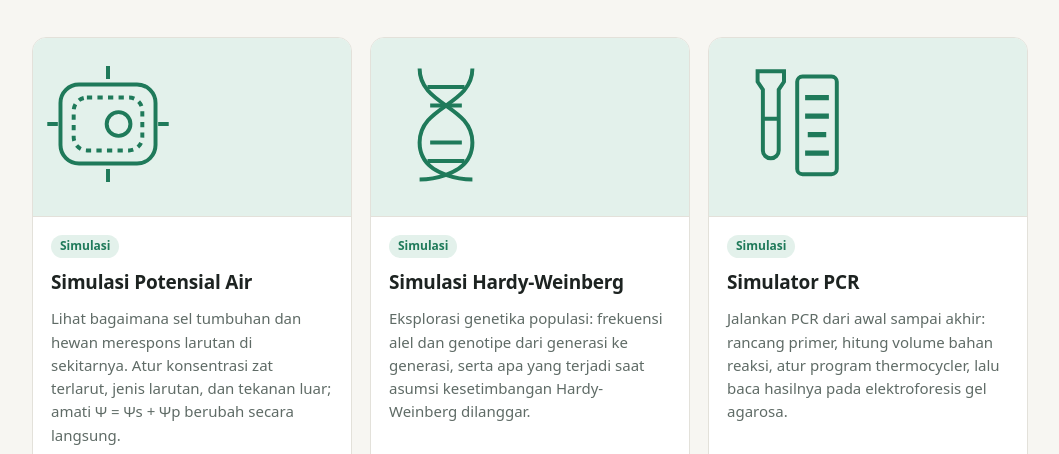
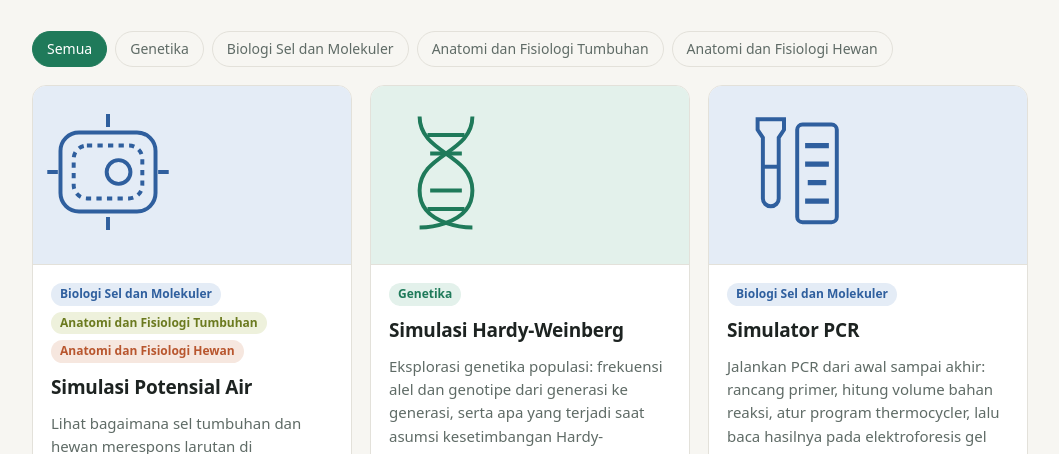
Before and after one commit to GregTendi/GregTendi.github.io, a plain HTML site: page index.html in a window 1280 px wide. Shown: the part 341-795 px from the top of the page, without its empty margins (110-1169 px from the left). Drawn offline with Linux system fonts and the light colour scheme.

Commit message:
Categorise simulations by biology topic with multi-topic filter
Co-Authored-By: Claude Opus 5.5 <noreply@anthropic.com>
Claude-Session: https://claude.ai/code/session_019RZB811HkLq9ouv2gdiNwo

```diff
--- a/index.html
+++ b/index.html
@@ -11,14 +11,14 @@
   :root{
     --bg:#f7f6f2; --card:#ffffff; --ink:#1d2321; --muted:#5f6b66; --line:#e3e1da;
     --accent:#1f7a5a; --accent-soft:#e3f1eb; --warm:#b8562e; --warm-soft:#f6e7df;
-    --blue:#2f5f9e; --blue-soft:#e4ecf6;
+    --blue:#2f5f9e; --blue-soft:#e4ecf6; --olive:#6b7a1f; --olive-soft:#eef1dc;
     --radius:14px;
   }
   @media (prefers-color-scheme: dark){
     :root{
       --bg:#141816; --card:#1c211f; --ink:#ecefed; --muted:#9aa6a0; --line:#2c3330;
       --accent:#4fbf93; --accent-soft:#1f3a30; --warm:#e08a63; --warm-soft:#3a281f;
-      --blue:#7aa6e0; --blue-soft:#1f2b3b;
+      --blue:#7aa6e0; --blue-soft:#1f2b3b; --olive:#b9c86a; --olive-soft:#2c321a;
     }
   }
   *{box-sizing:border-box}
@@ -39,12 +39,12 @@
     border:1px solid var(--line);background:var(--card);padding:7px 14px;border-radius:999px}
   .pill:hover{border-color:var(--ink)}
 
-  .filters{display:flex;flex-wrap:wrap;gap:8px;margin:18px 0 22px}
+  .filters{display:flex;flex-wrap:wrap;gap:8px;margin:4px 0 18px}
   .filters button{font:inherit;font-size:14px;cursor:pointer;border:1px solid var(--line);
     background:transparent;color:var(--muted);padding:6px 14px;border-radius:999px}
   .filters button.on{background:var(--accent);border-color:var(--accent);color:#fff}
 
-  .grid{display:grid;grid-template-columns:repeat(auto-fill,minmax(300px,1fr));gap:18px;padding:10px 0 40px}
+  .grid{display:grid;grid-template-columns:repeat(auto-fill,minmax(300px,1fr));gap:18px;padding:0 0 40px}
   .card{background:var(--card);border:1px solid var(--line);border-radius:var(--radius);
     overflow:hidden;display:flex;flex-direction:column;transition:transform .15s,box-shadow .15s}
   .card:hover{transform:translateY(-2px);box-shadow:0 10px 28px -14px rgba(0,0,0,.25)}
@@ -54,7 +54,9 @@
   .body{padding:18px 18px 16px;display:flex;flex-direction:column;gap:10px;flex:1}
   .tags{display:flex;flex-wrap:wrap;gap:6px}
   .tag{font-size:12px;padding:2px 9px;border-radius:999px;background:var(--accent-soft);color:var(--accent);font-weight:600}
-  .tag.tool{background:var(--blue-soft);color:var(--blue)}
+  .tag.c-blue{background:var(--blue-soft);color:var(--blue)}
+  .tag.c-olive{background:var(--olive-soft);color:var(--olive)}
+  .tag.c-warm{background:var(--warm-soft);color:var(--warm)}
   .tag.wip{background:var(--warm-soft);color:var(--warm)}
   h3{margin:0;font-size:19px;letter-spacing:-.01em}
   .desc{margin:0;color:var(--muted);font-size:15px;flex:1}
@@ -83,6 +85,7 @@
     </div>
   </header>
 
+  <nav class="filters" id="filters" aria-label="Topik"></nav>
   <main class="grid" id="grid"></main>
 
 </div>
@@ -92,12 +95,21 @@
    EDIT DI SINI — tambah proyek baru cukup salin satu blok {...}
    - demo:   link live (GitHub Pages). Kosongkan "" kalau tidak ada.
    - image:  opsional, mis. "img/hardy-weinberg.png" (taruh di repo ini).
-   - category: "sim" (simulasi biologi) atau "tool" (alat/software; label biru)
+   - topics: satu atau lebih topik dari daftar TOPICS di bawah,
+             mis. ["gen", "cell"]. Topik pertama menentukan warna kartu.
    ========================================================= */
 const USER = "GregTendi";
+
+/* Daftar topik. Tambah topik baru di sini (kunci pendek: { id, en, warna }). */
+const TOPICS = {
+  gen:    { id: "Genetika",                       en: "Genetics",                     color: "green"  },
+  cell:   { id: "Biologi Sel dan Molekuler",      en: "Cell & Molecular Biology",     color: "blue"   },
+  plant:  { id: "Anatomi dan Fisiologi Tumbuhan", en: "Plant Anatomy & Physiology",   color: "olive"  },
+  animal: { id: "Anatomi dan Fisiologi Hewan",    en: "Animal Anatomy & Physiology",  color: "warm"   }
+};
 const PROJECTS = [
   {
-    category: "sim",
+    topics: ["cell", "plant", "animal"],
     title: { id: "Simulasi Potensial Air", en: "Water Potential Simulator" },
     desc: {
       id: "Lihat bagaimana sel tumbuhan dan hewan merespons larutan di sekitarnya. Atur konsentrasi zat terlarut, jenis larutan, dan tekanan luar; amati Ψ = Ψs + Ψp berubah secara langsung.",
@@ -108,7 +120,7 @@ const PROJECTS = [
     icon: "cell"
   },
   {
-    category: "sim",
+    topics: ["gen"],
     title: { id: "Simulasi Hardy-Weinberg", en: "Hardy-Weinberg Simulator" },
     desc: {
       id: "Eksplorasi genetika populasi: frekuensi alel dan genotipe dari generasi ke generasi, serta apa yang terjadi saat asumsi kesetimbangan Hardy-Weinberg dilanggar.",
@@ -119,7 +131,7 @@ const PROJECTS = [
     icon: "dna"
   },
   {
-    category: "sim",
+    topics: ["cell"],
     title: { id: "Simulator PCR", en: "PCR Simulator" },
     desc: {
       id: "Jalankan PCR dari awal sampai akhir: rancang primer, hitung volume bahan reaksi, atur program thermocycler, lalu baca hasilnya pada elektroforesis gel agarosa.",
@@ -130,7 +142,7 @@ const PROJECTS = [
     icon: "pcr"
   },
   {
-    category: "sim",
+    topics: ["gen"],
     title: { id: "Penyimpangan Semu Hukum Mendel", en: "Modified Mendelian Ratios" },
     desc: {
       id: "Pahami asal rasio epistasis, atavisme, komplementer, polimeri, dan alel ganda dari cara kerja produk gen dalam jalur biokimia, lengkap dengan papan Punnett dan editor jalur.",
@@ -141,7 +153,7 @@ const PROJECTS = [
     icon: "punnett"
   },
   {
-    category: "sim",
+    topics: ["gen", "cell"],
     title: { id: "Pautan Gen & Pindah Silang", en: "Gene Linkage & Crossing Over" },
     desc: {
       id: "Lihat pindah silang saat meiosis lewat animasi, simulasikan test-cross dan heterozigot × heterozigot, hitung jarak gen dari data anakan, sampai pemetaan tiga titik dengan koinsidensi dan interferensi.",
@@ -157,14 +169,12 @@ const PROJECTS = [
 const UI = {
   id: {
     title: "Simulasi Biologi Interaktif untuk OSN Biologi",
-    all: "Semua", sim: "Simulasi Biologi", tool: "Alat & Software",
-    tagSim: "Simulasi", tagTool: "Alat", wip: "Dalam pengembangan",
+    all: "Semua", wip: "Dalam pengembangan",
     demo: "Coba langsung", noDemo: "Tidak ada demo"
   },
   en: {
     title: "Interactive Biology Simulations for the Biology Olympiad (OSN)",
-    all: "All", sim: "Biology Simulations", tool: "Tools & Software",
-    tagSim: "Simulation", tagTool: "Tool", wip: "In progress",
+    all: "All", wip: "In progress",
     demo: "Try it live", noDemo: "No live demo"
   }
 };
@@ -179,7 +189,9 @@ const ICONS = {
   seq: `<svg viewBox="0 0 100 100" fill="none" stroke="currentColor" stroke-width="3"><path d="M10 30h50M30 50h55M18 70h48"/><path d="M8 88c8-20 12-20 16 0s8-30 14 0 10-14 14 0 8-24 14 0 10-10 14 0"/></svg>`,
   chart: `<svg viewBox="0 0 100 100" fill="none" stroke="currentColor" stroke-width="3"><path d="M10 88h82M10 88V10"/><path d="M18 70l18-16 14 10 20-28 16 10"/><path d="M28 40v20M48 30v26M68 22v20"/></svg>`
 };
-const TINTS = { sim:["var(--accent-soft)","var(--accent)"], tool:["var(--blue-soft)","var(--blue)"] };
+const TINTS = { green:["var(--accent-soft)","var(--accent)"], blue:["var(--blue-soft)","var(--blue)"],
+                olive:["var(--olive-soft)","var(--olive)"], warm:["var(--warm-soft)","var(--warm)"] };
+const topicColor = k => (TOPICS[k] && TINTS[TOPICS[k].color]) ? TOPICS[k].color : "green";
 
 /* ---------- render ---------- */
 let lang = (() => { try { const v = localStorage.getItem("lang"); return UI[v] ? v : "id"; } catch(e){ return "id"; } })();
@@ -195,10 +207,17 @@ function render(){
   document.querySelectorAll("[data-i18n]").forEach(el => el.textContent = t[el.dataset.i18n]);
   document.querySelectorAll(".lang button").forEach(b => b.classList.toggle("on", b.dataset.lang === lang));
 
+  /* tombol filter: hanya topik yang punya simulasi */
+  const used = Object.keys(TOPICS).filter(k => PROJECTS.some(p => (p.topics||[]).includes(k)));
+  if (filter !== "all" && !used.includes(filter)) filter = "all";
+  document.getElementById("filters").innerHTML = ["all", ...used].map(k =>
+    `<button data-f="${esc(k)}" class="${k===filter?"on":""}">${esc(k==="all" ? t.all : TOPICS[k][lang])}</button>`).join("");
+
   document.getElementById("grid").innerHTML = PROJECTS
-    .filter(p => filter === "all" || p.category === filter)
+    .filter(p => filter === "all" || (p.topics||[]).includes(filter))
     .map(p => {
-      const [bg, fg] = TINTS[p.category] || TINTS.sim;
+      const tps = (p.topics||[]).filter(k => TOPICS[k]);
+      const [bg, fg] = TINTS[topicColor(tps[0])];
       const demo = safeUrl(p.demo), img = safeUrl(p.image);
       const thumb = img
         ? `<img src="${img}" alt="" loading="lazy">`
@@ -208,7 +227,7 @@ function render(){
         <div class="thumb" style="background:${bg}">${thumb}</div>
         <div class="body">
           <div class="tags">
-            <span class="tag ${p.category==="tool"?"tool":""}">${p.category==="sim"?t.tagSim:t.tagTool}</span>
+            ${tps.map(k => `<span class="tag c-${topicColor(k)}">${esc(TOPICS[k][lang])}</span>`).join("")}
             ${p.wip ? `<span class="tag wip">${t.wip}</span>` : ""}
           </div>
           <h3>${esc(p.title[lang])}</h3>
@@ -225,6 +244,8 @@ function render(){
 document.addEventListener("click", e => {
   const l = e.target.closest("[data-lang]");
   if (l && UI[l.dataset.lang]){ lang = l.dataset.lang; try{ localStorage.setItem("lang", lang); }catch(_){} render(); }
+  const f = e.target.closest("[data-f]");
+  if (f){ filter = f.dataset.f; render(); }
 });
 render();
 </script>
```
